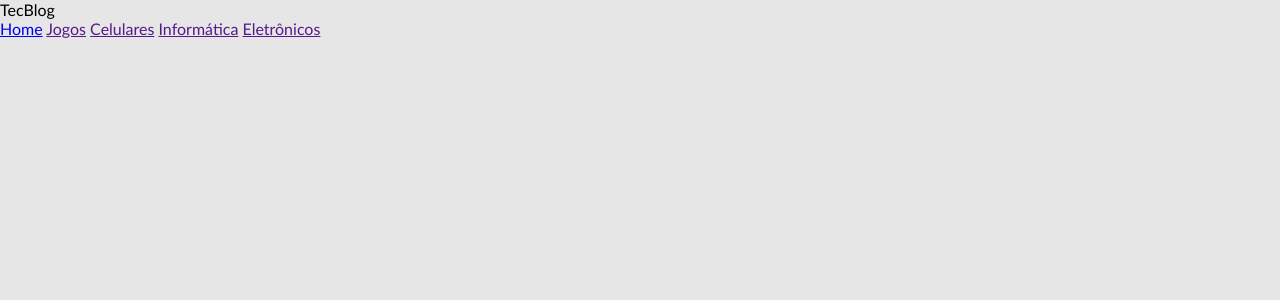
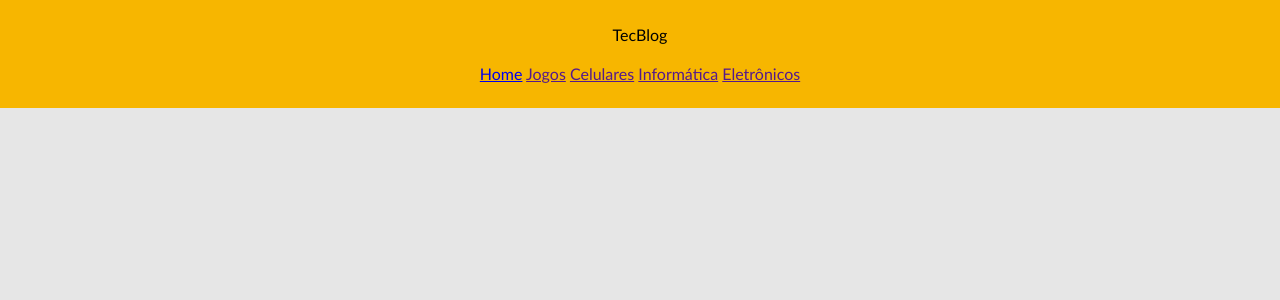
Before and after one commit to danigvg/Projetos_Curso_Web, a PHP site: page / in a window 1280 px wide. Shown: the top 300 px of the page. Run offline with PHP 8.4, Linux system fonts and the light colour scheme.

Commit message:
Edição do cabeçalho em style.css (background e padding)

```diff
--- a/css/style.css
+++ b/css/style.css
@@ -9,3 +9,15 @@ body {
     font-family: 'Trebuchet MS', Helvetica, sans-serif;
     background: #e6e6e6;
 }
+
+/* ***** LAYOUT ***** */
+
+#area-cabecalho {
+    background-color: #f7b600;
+    padding: 15px;
+    text-align: center;
+}
+
+#area-logo, #area-menu  {
+    padding: 10px;
+}
```
